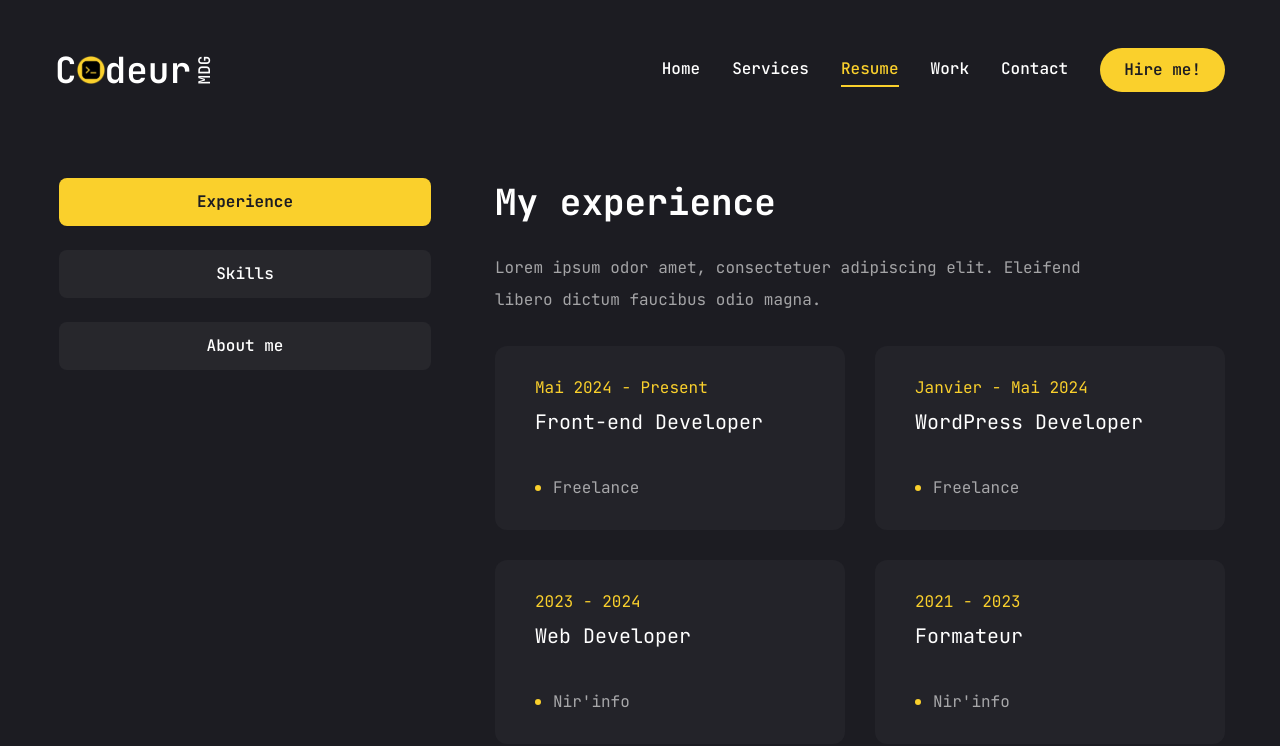
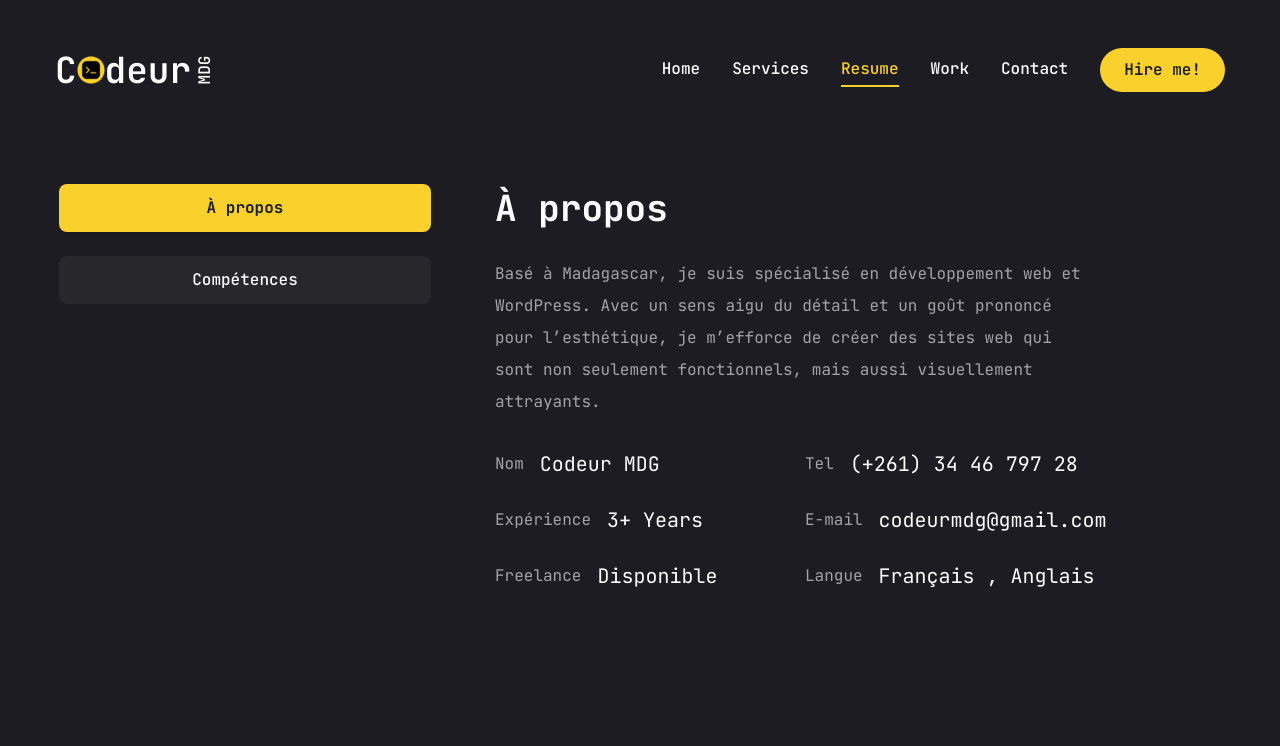
Before and after one commit to codeurMDG/codeur-portfolio, a Next.js app: page /resume in a window 1280 px wide. Shown: the top 746 px of the page. Built offline with nearby package versions, Linux system fonts and the light colour scheme.

Commit message:
Feat: change language into french and add information in resume page

```diff
--- a/app/resume/page.jsx
+++ b/app/resume/page.jsx
@@ -26,17 +26,17 @@ const Resume = () => {
 		className="min-h-[80vh] flex items-center justify-center py-12 xl:py-0"
 		>
 			<div className="container mx-auto">
-				<Tabs defaultValue="experiences" className="flex flex-col xl:flex-row gap-[60px]">
+				<Tabs defaultValue="about" className="flex flex-col xl:flex-row gap-[60px]">
 					<TabsList className="flex flex-col w-full max-w-[380px] mx-auto xl:mx-0 gap-6">
-						<TabsTrigger value="experiences">Experience</TabsTrigger>
-						<TabsTrigger value="skills">Skills</TabsTrigger>
-						<TabsTrigger value="about">About me</TabsTrigger>
+						{/* <TabsTrigger value="experiences">Experience</TabsTrigger> */}
+						<TabsTrigger value="about">À propos</TabsTrigger>
+						<TabsTrigger value="skills">Compétences</TabsTrigger>
 					</TabsList>
 
 					{/* Content */}
 					<div className="min-h-[70vh] w-full">
 						{/* Experience */}
-						<TabsContent value="experiences" className="w-full">
+						{/* <TabsContent value="experiences" className="w-full">
 							<div className="flex flex-col gap-[30px] text-center xl:text-left">
 								<h3 className="text-4xl font-bold">{ experiences.title }</h3>
 								<p className="max-w-[600px] text-white/60 mx-auto xl:mx-0">{ experiences.description }</p>
@@ -48,7 +48,7 @@ const Resume = () => {
 													<span className="text-accent">{item.duration}</span>
 													<h3 className="text-xl max-w-[260px] min-h-[60px] text-center lg:text-left">{item.position}</h3>
 													<div className="flex items-center gap-3">
-														{/* dot */}
+
 														<span className="w-[6px] h-[6px] rounded-full bg-accent"></span>
 														<p className="text-white/60">{item.company}</p>
 													</div>
@@ -58,15 +58,14 @@ const Resume = () => {
 									</ul>
 								</ScrollArea>
 							</div>
-						</TabsContent>
+						</TabsContent> */}
 
 						{/* Skills */}
 						<TabsContent value="skills" className="w-full h-full">
 							<div className="flex flex-col gap-[30px]">
-								<div>
-									<h3 className="text-4xl font-bold">{ skills.title }</h3>
-									<p className="max-w-[600px] text-white/60 mx-auto xl:mx-0">{ skills.description }</p>
-								</div>
+								<h3 className="text-4xl font-bold">{ skills.title }</h3>
+								<p className="max-w-[600px] text-white/60 mx-auto xl:mx-0">{ skills.description }</p>
+
 								<ul className="grid grid-cols-2 sm:grid-cols-3 md:grid-cols-4 gap-4 xl:gap-[30px]">
 									{skills.skillList.map((skill, index) => {
 										return (
@@ -92,7 +91,7 @@ const Resume = () => {
 						<TabsContent value="about" className="w-full text-center xl:text-left">
 							<div className="flex flex-col gap-[30px]">
 								<h3 className="text-4xl font-bold">{ about.title }</h3>
-								<p className="max-w-[600px] text-white/60 mx-auto xl:mx-0">{ about.description }</p>
+								<p className="max-w-[600px] text-white/60 mx-auto xl:mx-0 text-center xl:text-left">{ about.description }</p>
 								<ul className="grid grid-cols-1 xl:grid-cols-2 gap-y-6 max-w-[620px] mx-auto xl:mx-0">
 									{about.info.map((item, index) => {
 										return (
--- a/components/path/about.jsx
+++ b/components/path/about.jsx
@@ -1,20 +1,20 @@
 
 const about = {
-    title: "About me",
-    description: "Lorem ipsum odor amet, consectetuer adipiscing elit. Eleifend libero dictum faucibus odio magna. ",
+    title: "À propos",
+    description: "Basé à Madagascar, je suis spécialisé en développement web et WordPress. Avec un sens aigu du détail et un goût prononcé pour l’esthétique, je m’efforce de créer des sites web qui sont non seulement fonctionnels, mais aussi visuellement attrayants.",
     info: [
         {
-            fieldName: "Name",
+            fieldName: "Nom",
             fieldValue: "Codeur MDG",
 
         },
         {
-            fieldName: "Phone",
+            fieldName: "Tel",
             fieldValue: "(+261) 34 46 797 28",
 
         },
         {
-            fieldName: "Experience",
+            fieldName: "Expérience",
             fieldValue: "3+ Years",
 
         },
@@ -25,12 +25,12 @@ const about = {
         },
         {
             fieldName: "Freelance",
-            fieldValue: "Available",
+            fieldValue: "Disponible",
 
         },
         {
-            fieldName: "Languages",
-            fieldValue: "French , English",
+            fieldName: "Langue",
+            fieldValue: "Français , Anglais",
 
         },
     ]
--- a/components/path/skills.jsx
+++ b/components/path/skills.jsx
@@ -1,9 +1,9 @@
 import { FaHtml5, FaCss3, FaJs, FaPhp, FaReact } from "react-icons/fa"
-import { SiSass, SiWordpress, SiWebpack, SiNextdotjs, SiTailwindcss, SiBootstrap, SiElementor, SiMysql } from "react-icons/si"
+import { SiWordpress, SiWebpack, SiNextdotjs, SiTailwindcss, SiBootstrap, SiElementor, SiMysql } from "react-icons/si"
 
 const skills =  {
-    title: "My skills",
-    description: "Lorem ipsum odor amet, consectetuer adipiscing elit. Eleifend libero dictum faucibus odio magna.",
+    title: "Mes compétences",
+    description: "Pour offrir des solutions web innovantes, j’utilise une variété de technologies. Voici un aperçu de mes compétences techniques :",
     skillList: [
         {
             icon: <FaHtml5/>,
@@ -38,10 +38,6 @@ const skills =  {
             name: "bootstrap"
         },
         {
-            icon: <SiSass/>,
-            name: "sass"
-        },
-        {
             icon: <SiWebpack/>,
             name: "webpack"
         },
```
